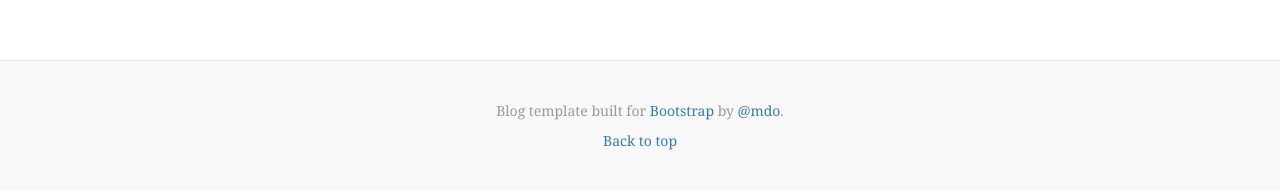
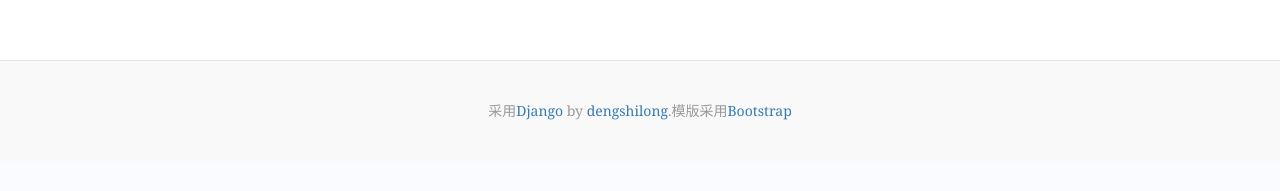
Before and after one commit to dengshilong/dengshilong, a Django app: page / in a window 1280 px wide. Shown: the part 1089-1280 px from the top of the page. After the commit the page ends 1209 px from the top, so only its background shows below. Run offline with Django 3.2, Linux system fonts and the light colour scheme; data comes from the database, SQL or seed files in the repository; some libraries are stand-ins or nearby versions.

Commit message:
modify footer info

```diff
--- a/blog/templates/base.html
+++ b/blog/templates/base.html
@@ -69,10 +69,7 @@
     </div><!-- /.container -->
 
     <footer class="blog-footer">
-      <p>Blog template built for <a href="http://getbootstrap.com">Bootstrap</a> by <a href="https://twitter.com/mdo">@mdo</a>.</p>
-      <p>
-        <a href="#">Back to top</a>
-      </p>
+      <p>采用<a href="https://www.djangoproject.com">Django</a> by <a href="https://github.com/dengshilong">dengshilong</a>.模版采用<a href="http://v3.bootcss.com">Bootstrap</a></p>
     </footer>
 
 
```
